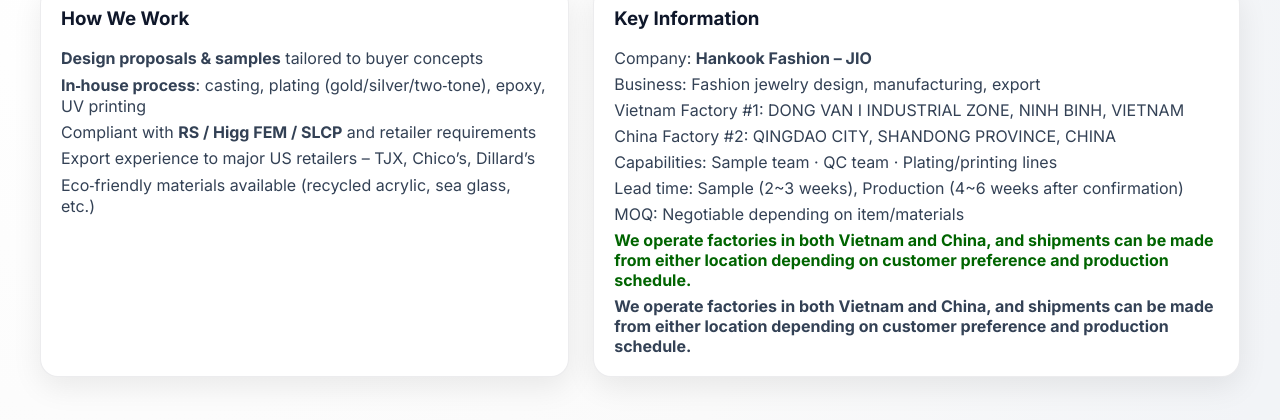
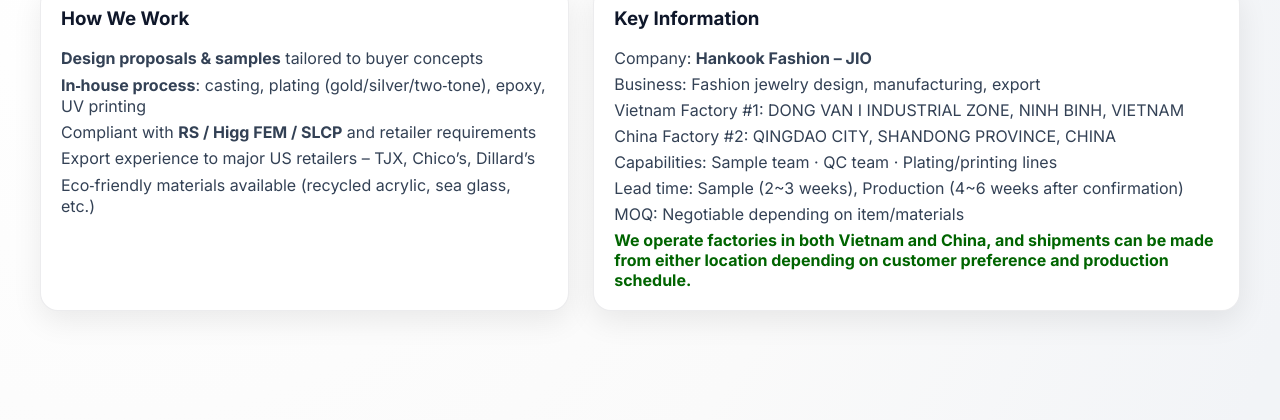
Before and after one commit to sunnychois/hankookfashion-jio, a plain HTML site: page index.html in a window 1280 px wide. Shown: the part 818-1238 px from the top of the page. Drawn offline with Linux system fonts and the light colour scheme.

Commit message:
Update index.html

```diff
--- a/index.html
+++ b/index.html
@@ -184,8 +184,7 @@
             <li>MOQ: Negotiable depending on item/materials</li>
             <li> <b><span style="color: darkgreen;">
                 We operate factories in both Vietnam and China, and shipments can be made from either location depending on customer preference and production schedule.</span></b></li>
-            <li> <b>We operate factories in both Vietnam and China, and shipments can be made from either location depending on customer preference and production schedule.</b></li>
-          </ul>
+            </ul>
         </div>
       </div>
     </div>
```
